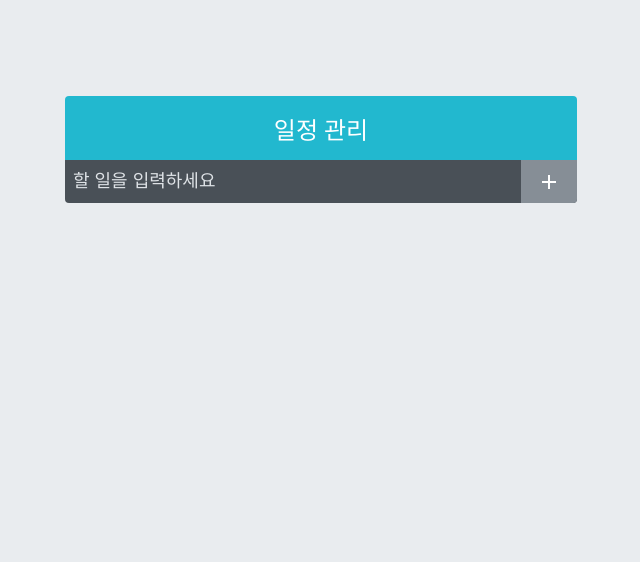
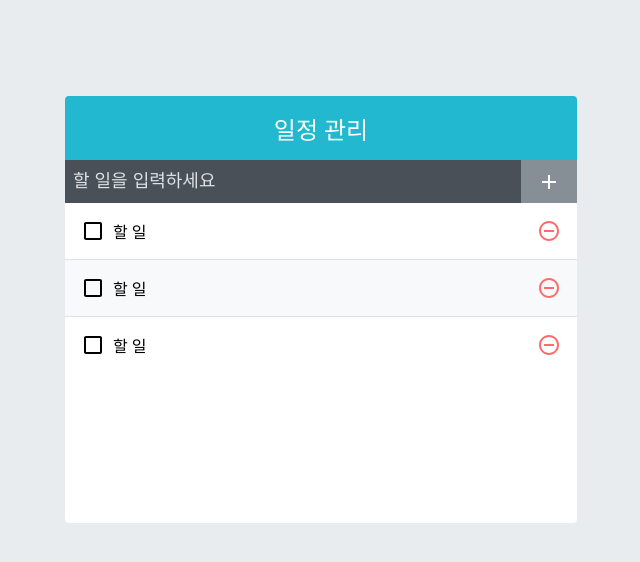
Before and after one commit to Kwakcena/react-todo-app, a React (Create React App) app: page / in a window 1280 px wide. Shown: the top 562 px of the page, without its empty margins (319-959 px from the left). Built offline with nearby package versions, Linux system fonts and the light colour scheme.

Commit message:
Add TodoListItem, TodoList scss file
스타일링 코드 추가

```diff
--- a/src/App.js
+++ b/src/App.js
@@ -1,11 +1,13 @@
 import React from 'react';
 import TodoTemplate from './components/TodoTemplate';
 import TodoInsert from './components/TodoInsert';
+import TodoList from './components/TodoList';
 
 const App = () => {
   return (
     <TodoTemplate>
       <TodoInsert />
+      <TodoList />
     </TodoTemplate>
   );
 };
--- /dev/null
+++ b/src/components/TodoList.scss
@@ -0,0 +1,5 @@
+.TodoList {
+  min-height: 320px;
+  max-height: 513px;
+  overflow-y: auto;
+}
--- /dev/null
+++ b/src/components/TodoListItem.scss
@@ -0,0 +1,47 @@
+.TodoListItem {
+  padding: 1rem;
+  display: flex;
+  align-items: center;
+  &:nth-child(even) {
+    background: #f8f9fa;
+  }
+  .checkbox {
+    cursor: pointer;
+    flex: 1;
+    display: flex;
+    align-items: center;
+    svg {
+      //아이콘
+      font-size: 1.5rem;
+    }
+    .text {
+      margin-left: 0.5rem;
+      flex: 1;
+    }
+    //체크되었을 때 보여 줄 스타일
+    &.checked {
+      svg {
+        color: #22b8cf;
+      }
+      .text {
+        color: #adb5bd;
+        text-decoration: line-through;
+      }
+    }
+  }
+  .remove {
+    display: flex;
+    align-items: center;
+    font-size: 1.5rem;
+    color: #ff6b6b;
+    cursor: pointer;
+    &:hover {
+      color: #ff8787;
+    }
+  }
+
+  //엘리먼트 사이사이에 테두리를 넣어줌
+  & + & {
+    border-top: 1px solid #dee2e6;
+  }
+}
```
